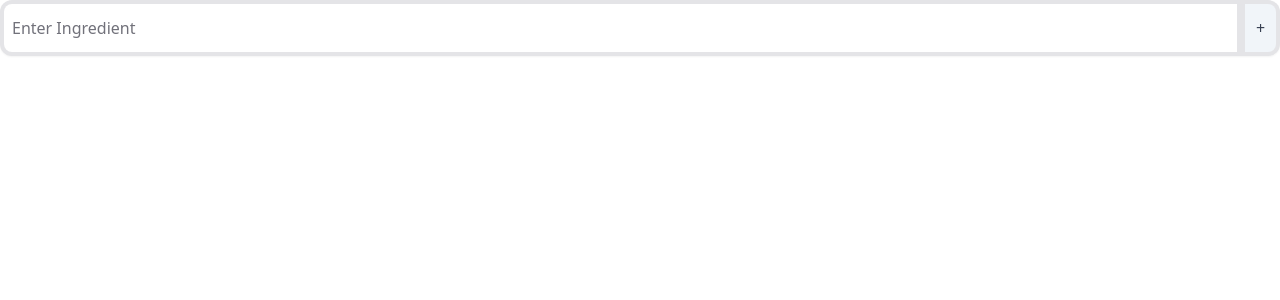
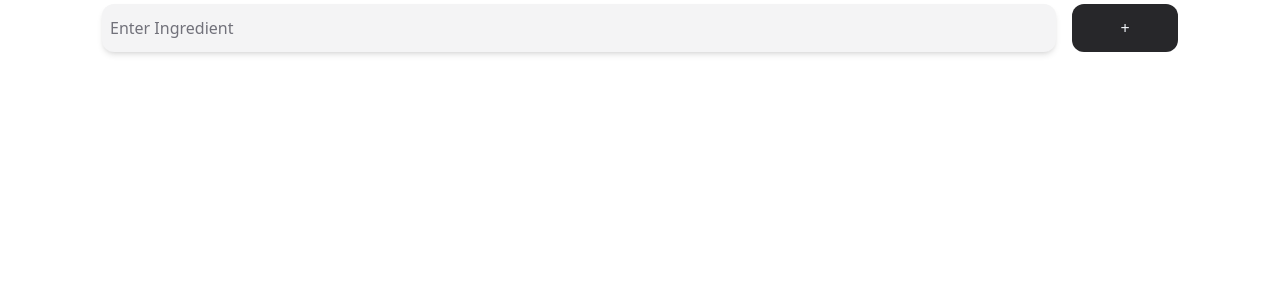
Before and after one commit to AxelEnghamre/the_sip_squad, a React (Vite) app: page / in a window 1280 px wide. Shown: the top 300 px of the page. Built offline with nearby package versions, Linux system fonts and the light colour scheme.

Commit message:
👍or👎

```diff
--- a/src/components/InputIngredient/index.tsx
+++ b/src/components/InputIngredient/index.tsx
@@ -45,9 +45,9 @@ const InputIngredient = ({
   };
 
   return (
-    <div className="flex h-14 w-full flex-row justify-between gap-2 rounded-xl bg-zinc-200 p-1 shadow-sm">
+    <div className="flex h-14 w-full flex-row justify-center gap-2 rounded-xl p-1">
       <input
-        className="w-full rounded-l-lg bg-white p-2 text-charcoal transition-colors duration-200 placeholder:text-zinc-500 focus:outline-none focus:ring-2 focus:ring-bright-pink focus:ring-opacity-50"
+        className="w-9/12 rounded-xl bg-zinc-100 p-2 text-charcoal shadow-md transition duration-200 placeholder:text-zinc-500 hover:bg-slate-100 hover:shadow-sm focus:outline-none focus:ring-2 focus:ring-bright-pink focus:ring-opacity-50"
         type="text"
         onChange={handleChange}
         onKeyUp={handleKeyUp}
@@ -55,7 +55,7 @@ const InputIngredient = ({
         placeholder="Enter Ingredient"
       />
       <button
-        className="hover:text-bold h-full w-8 rounded-r-lg bg-slate-100 text-charcoal transition-colors duration-200 hover:bg-zinc-300 hover:text-bright-pink"
+        className="hover:text-bold ml-2 h-full w-1/12 rounded-xl bg-zinc-800 text-slate-100 transition-colors duration-200 hover:bg-zinc-700 hover:text-teal-300"
         title={
           value.length + 1 > minimumLength && value.length - 1 < maximumLength
             ? `add ${value}`
```
